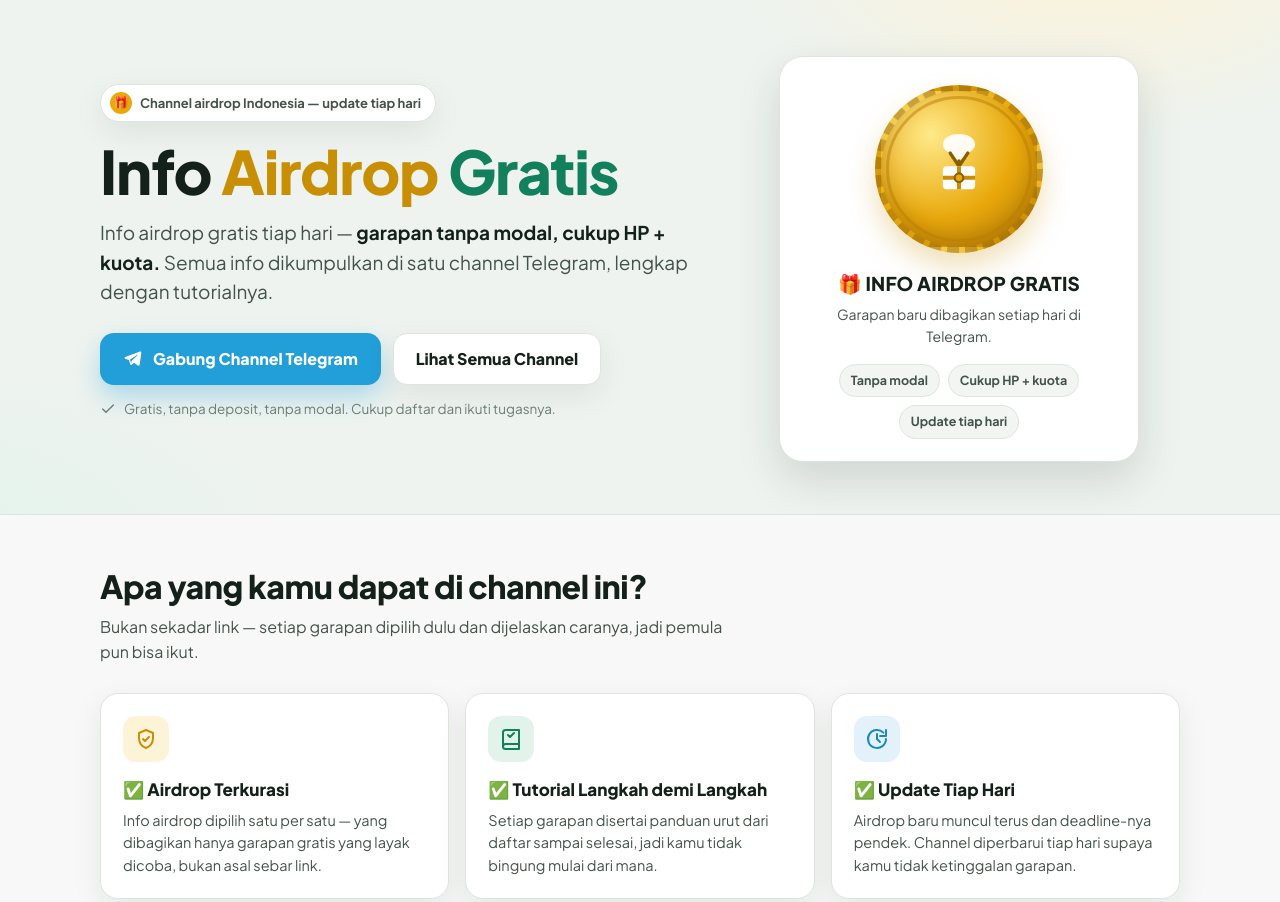
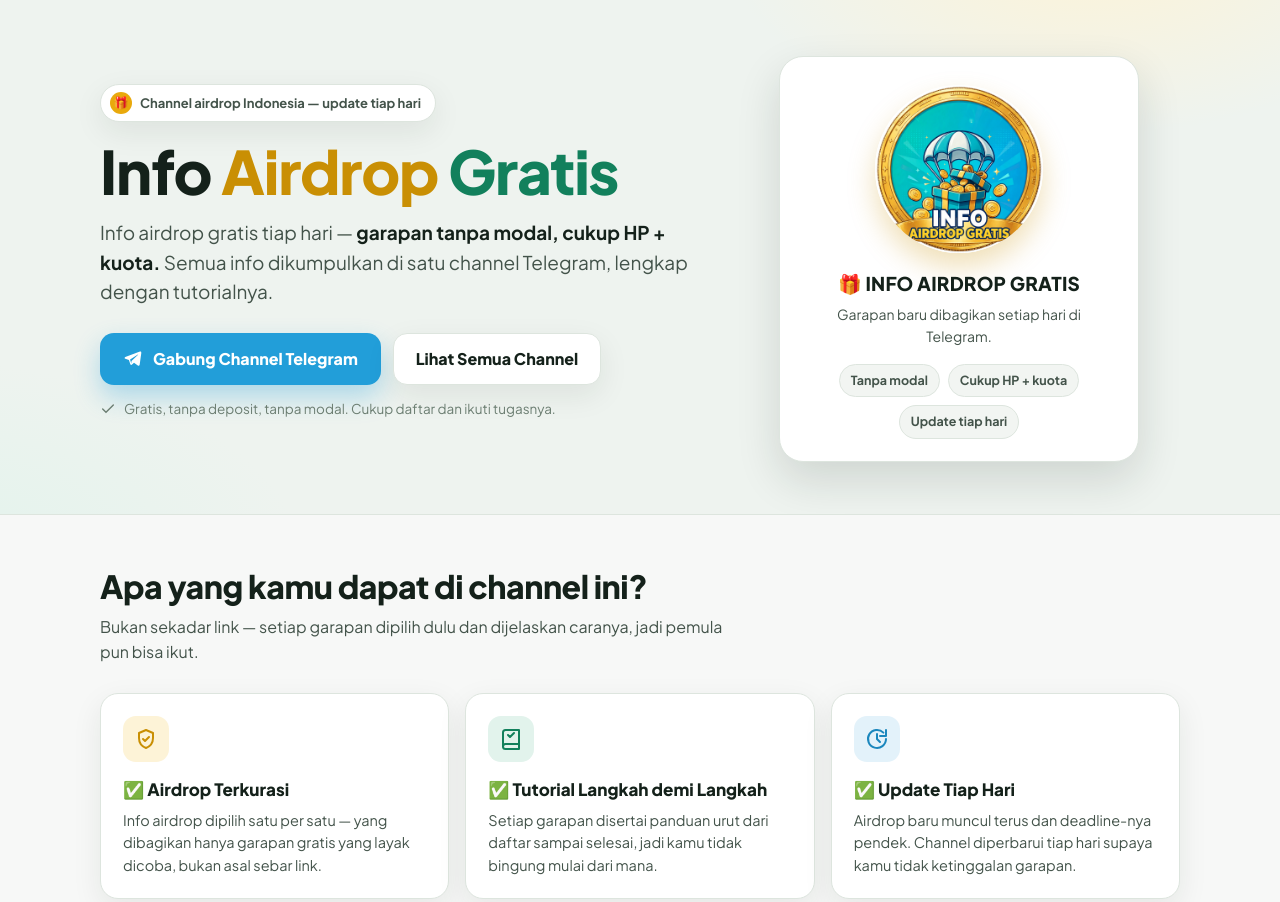
Before and after one commit to Mamekmoen/info-airdrop-gratis, a website: page index.html in a window 1280 px wide. Shown: the top 902 px of the page. Drawn offline with Linux system fonts and the light colour scheme.

Commit message:
Ganti ikon koin hero dengan logo asli Info Airdrop Gratis

```diff
--- a/index.html
+++ b/index.html
@@ -131,15 +131,11 @@
         box-shadow:var(--shadow-lg);padding:26px 26px 22px;width:min(360px,100%);
         text-align:center;
       }
-      .coin{
+      .coin-img{
         width:168px;height:168px;margin:2px auto 16px;border-radius:50%;
-        background:radial-gradient(circle at 32% 28%, #ffe98a, var(--gold) 55%, #b97e04);
-        border:6px dashed rgba(120,78,0,.35);
-        outline:3px solid rgba(185,126,4,.5);outline-offset:-14px;
-        display:grid;place-items:center;
-        box-shadow:inset 0 -10px 22px rgba(120,78,0,.35), 0 14px 28px rgba(201,143,4,.28);
+        object-fit:cover;display:block;
+        box-shadow:0 14px 28px rgba(201,143,4,.28);
       }
-      .coin svg{width:86px;height:86px}
       .coin-card h2{margin:0;font-size:19px;font-weight:800;letter-spacing:.01em}
       .coin-card p{margin:6px 0 0;font-size:14px;color:var(--ink-2)}
       .coin-tags{display:flex;flex-wrap:wrap;gap:8px;justify-content:center;margin-top:16px}
@@ -283,15 +279,7 @@
 
         <div class="visual" aria-hidden="true">
           <div class="coin-card">
-            <div class="coin">
-              <svg viewBox="0 0 64 64" fill="none" aria-hidden="true">
-                <path d="M32 6c-7 0-12 3.4-12 7.6 0 2.8 2.2 5.2 5.4 6.5L32 26l6.6-5.9c3.2-1.3 5.4-3.7 5.4-6.5C44 9.4 39 6 32 6Z" fill="#fff" opacity=".92"/>
-                <path d="M25.4 20.1 32 30l6.6-9.9M32 26v4" stroke="#8a5d00" stroke-width="2.4" stroke-linecap="round"/>
-                <rect x="20" y="30" width="24" height="17" rx="3" fill="#fff"/>
-                <path d="M32 30v17M20 38.5h24" stroke="#c98f04" stroke-width="3"/>
-                <circle cx="32" cy="38.5" r="3.2" fill="#e9a90c" stroke="#8a5d00" stroke-width="1.6"/>
-              </svg>
-            </div>
+            <img class="coin-img" src="logo.webp" alt="Logo Info Airdrop Gratis">
             <h2>🎁 INFO AIRDROP GRATIS</h2>
             <p>Garapan baru dibagikan setiap hari di Telegram.</p>
             <div class="coin-tags">
```
Also changed, not shown: logo.webp (added).
